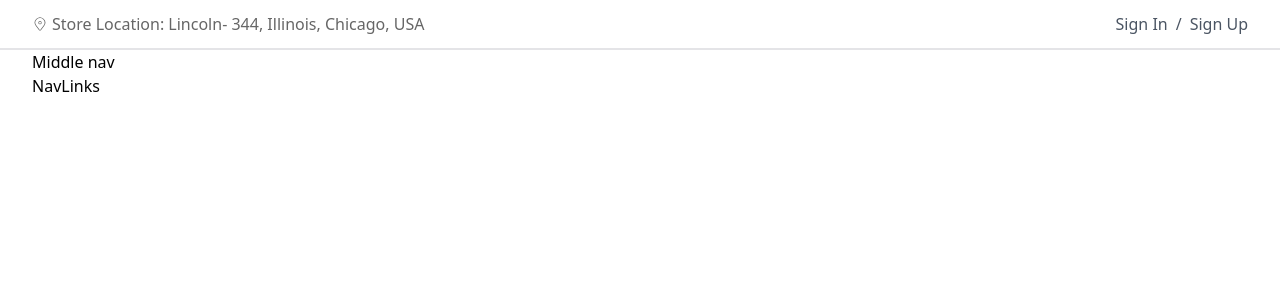
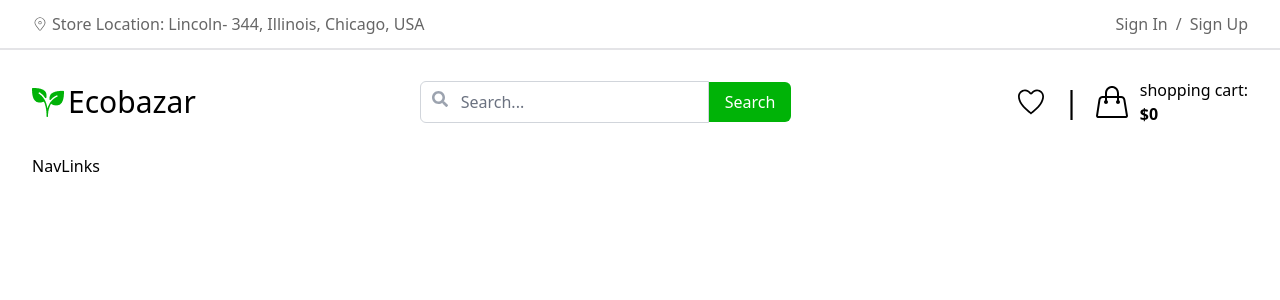
Before and after one commit to sanaullahsaber/eco-bazar-client-side, a React (Vite) app: page / in a window 1280 px wide. Shown: the top 300 px of the page. Built offline with nearby package versions, Linux system fonts and the light colour scheme.

Commit message:
Inside of Navigation MiddleNav part is done

```diff
--- a/src/components/Navigation/NavPart/MiddleNav.jsx
+++ b/src/components/Navigation/NavPart/MiddleNav.jsx
@@ -1,9 +1,102 @@
+import NavLogo from "../../../assets/Vector.png";
+import { FaSearch } from "react-icons/fa";
+import { IoIosHeartEmpty } from "react-icons/io";
+import { SlHandbag } from "react-icons/sl";
 
 const MiddleNav = () => {
   return (
-    <div>
-      Middle nav
-    </div>
+    <>
+      <div className="my-2 sm:my-2 md:my-4 lg:my-7">
+        {/*  for small Screens   */}
+        <div className="md:hidden">
+          <div className="flex justify-between">
+            {/* Logo and Brand Name */}
+            <div className="flex items-center gap-1">
+              <img src={NavLogo} alt="" className="h-8 sm:h-auto" />
+              <div>
+                <p className="text-base sm:text-base md:text-xl lg:text-3xl font-medium">
+                  Ecobazar
+                </p>
+              </div>
+            </div>
+            {/* Icons and Cart */}
+            <div className="flex mt-4 sm:mt-0 items-center gap-4">
+              <IoIosHeartEmpty size={25} />
+              <span className="text-2xl">|</span>
+              <div className="flex items-center gap-3">
+                <SlHandbag size={25} />
+                <div>
+                  <p>shopping cart:</p>
+                  <p>
+                    <strong>${0}</strong>
+                  </p>
+                </div>
+              </div>
+            </div>
+          </div>
+
+          {/* Search Input and Button */}
+          <div className="flex items-center max-w-md mt-4 sm:mt-0 px-5">
+            <div className="relative w-full">
+              <input
+                type="text"
+                placeholder="Search..."
+                className="w-full pl-10 pr-4 py-2 border border-gray-300 rounded-l-md focus:outline-none focus:ring-2 focus:ring-lime-500"
+              />
+              <FaSearch className="absolute left-3 top-2.5 text-gray-400" />
+            </div>
+            <button className="px-4 py-2 bg-[#00B307] text-white rounded-r-md hover:bg-[#00A803] focus:outline-none focus:ring-2 focus:ring-lime-500">
+              Search
+            </button>
+          </div>
+        </div>
+
+        {/*  for big Screens   */}
+        <div className="hidden md:block ">
+          <div className="flex flex-col sm:flex-row items-center justify-between">
+            {/* Logo and Brand Name */}
+            <div className="flex items-center gap-1">
+              <img src={NavLogo} alt="" className="h-8 sm:h-auto" />
+              <div>
+                <p className="text-base sm:text-base md:text-xl lg:text-3xl font-medium">
+                  Ecobazar
+                </p>
+              </div>
+            </div>
+
+            {/* Search Input and Button */}
+            <div className="flex items-center max-w-md mt-4 sm:mt-0">
+              <div className="relative w-full">
+                <input
+                  type="text"
+                  placeholder="Search..."
+                  className="w-full pl-10 pr-4 py-2 border border-gray-300 rounded-l-md focus:outline-none focus:ring-2 focus:ring-lime-500"
+                />
+                <FaSearch className="absolute left-3 top-2.5 text-gray-400" />
+              </div>
+              <button className="px-4 py-2 bg-[#00B307] text-white rounded-r-md hover:bg-[#00A803] focus:outline-none focus:ring-2 focus:ring-lime-500">
+                Search
+              </button>
+            </div>
+
+            {/* Icons and Cart */}
+            <div className="flex mt-4 sm:mt-0 items-center gap-4">
+              <IoIosHeartEmpty size={32} />
+              <span className="text-3xl">|</span>
+              <div className="flex items-center gap-3">
+                <SlHandbag size={32} />
+                <div>
+                  <p>shopping cart:</p>
+                  <p>
+                    <strong>${0}</strong>
+                  </p>
+                </div>
+              </div>
+            </div>
+          </div>
+        </div>
+      </div>
+    </>
   );
 };
 
--- a/src/components/Navigation/NavPart/SmallOneNav.jsx
+++ b/src/components/Navigation/NavPart/SmallOneNav.jsx
@@ -14,10 +14,10 @@ const SmallOneNav = () => {
           </p>
         </div>
 
-        <div className="flex items-center space-x-2 text-gray-600 text-[#666666] font-normal text-base sm:text-lg md:text-xl lg:text-base xl:text-base">
-          <NavLink to="/">Sign In</NavLink>
+        <div className="flex items-center space-x-2 text-[#666666] font-normal text-base sm:text-lg md:text-xl lg:text-base xl:text-base">
+          <NavLink to={"/"}>Sign In</NavLink>
           <span>/</span>
-          <NavLink to="/">Sign Up</NavLink>
+          <NavLink to={"/"}>Sign Up</NavLink>
         </div>
       </div>
     </div>
```
Also changed, not shown: src/assets/Vector.png (added), 1 other file (tests, documents, lock files or other folders).
